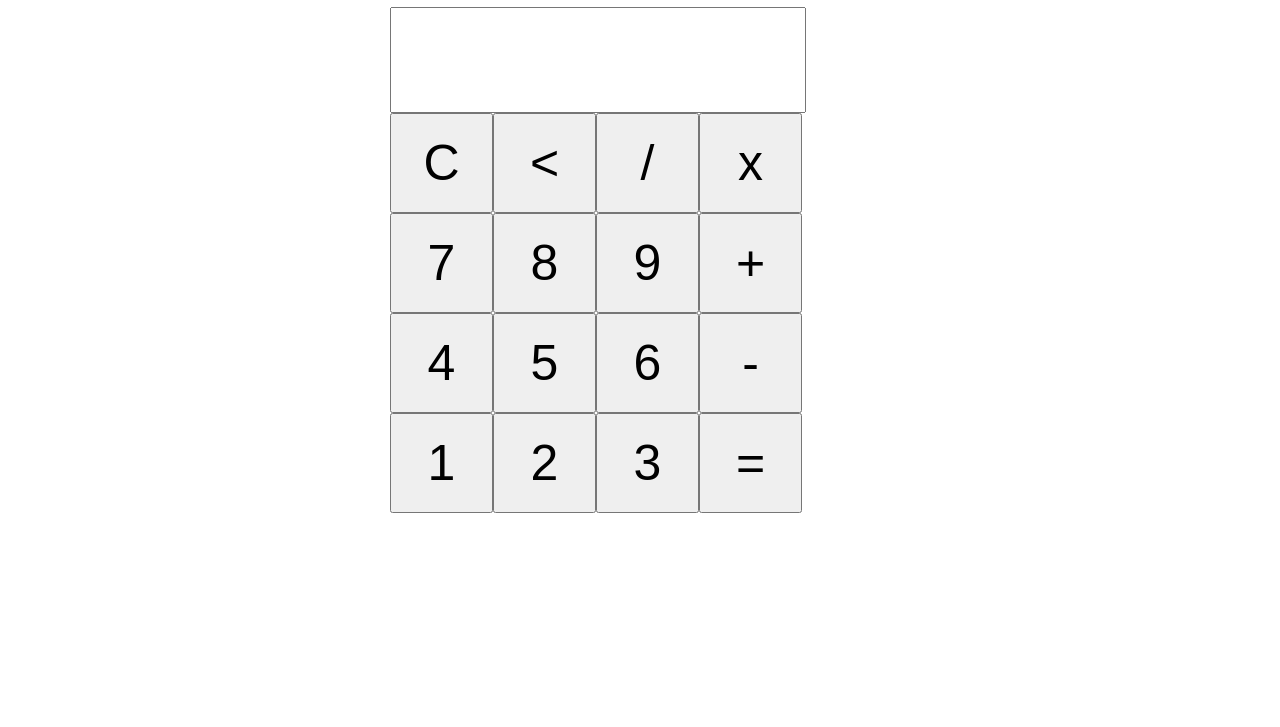
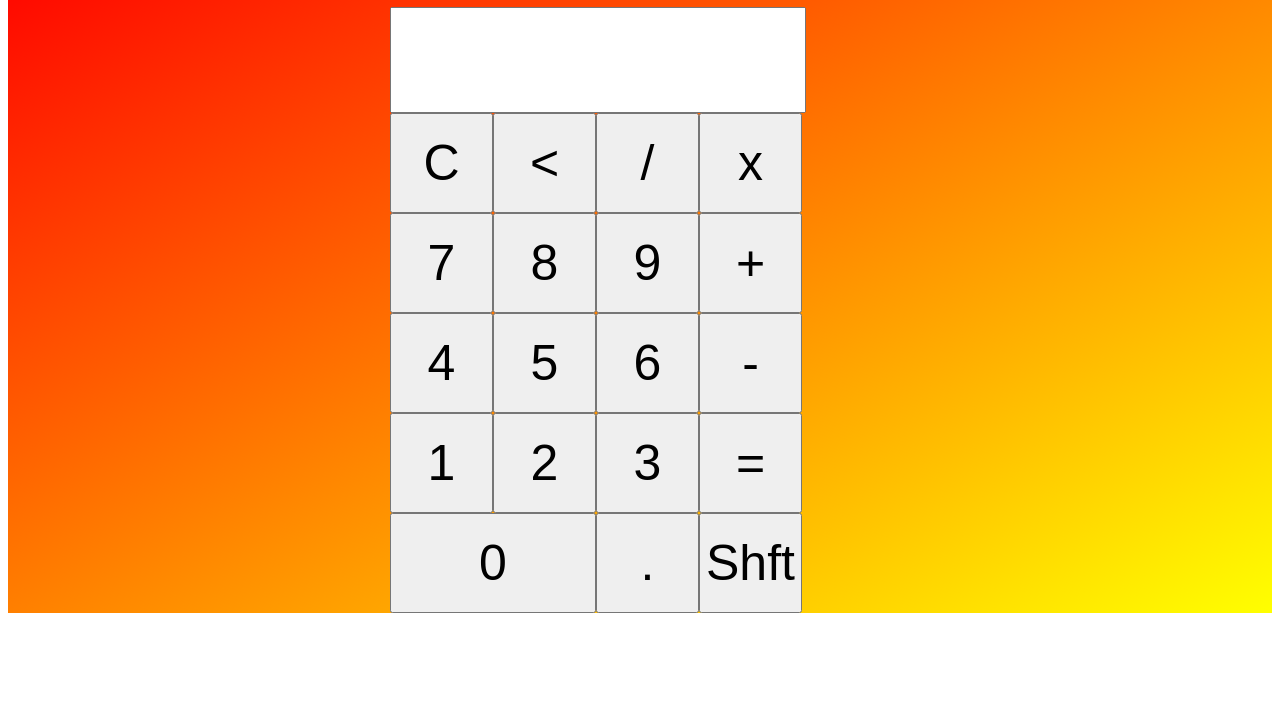
Before and after one commit to MayankSur/JavaScript-Calculator, a plain HTML site: page index.html in a window 1280 px wide. Shown: the part 73-800 px from the top of the page. Drawn offline with Linux system fonts and the light colour scheme.

Commit message:
Updated the file, with a background and changed all values of the buttons to input to be able to use the shift function

```diff
--- a/index.html
+++ b/index.html
@@ -3,7 +3,23 @@
 <html>
 <!--JavaScript Region-->
   <script>
+  var x = false;
   function insertValue(num){
+    if (num == "SQ"){
+      var x = document.getElementById("textbox").value;
+      console.log(x);
+      x = x*x;
+      document.getElementById("textbox").value = x;
+      return;
+
+    }
+    if (num == "SR"){
+      var x = document.getElementById("textbox").value;
+      console.log(x);
+      x = sqrt(x);
+      document.getElementById("textbox").value = x;
+      return;
+    }
   console.log(num);
   document.getElementById("textbox").value += num;
 }
@@ -24,9 +40,36 @@
     document.getElementById("textbox").value = x;
 
   }
+  function Shift(){
+    x = !x;
+    console.log(x);
+    //Orginal Values
+    if (x == false){
+      var tmp = document.getElementById('/').value;
+      var tmp2 = document.getElementById('*').value;
+      console.log(tmp);
+      console.log(tmp2);
+      document.getElementById('/').value = "/";
+      document.getElementById('*').value = "*";
+    }
+  //Updated Values
+    if (x == true){
+      var tmp = document.getElementById('/').value;
+      var tmp2 = document.getElementById('*').value;
+      console.log(tmp);
+      console.log(tmp2);
+      document.getElementById('/').value = "SQ";
+      document.getElementById('*').value = "SR";
+    }
+  }
+
   </script>
 
 <style>
+
+.page{
+  background-image: linear-gradient(to bottom right, red, yellow);
+}
 
 .center{
   display: block;
@@ -52,7 +95,9 @@
 </style>
 
 <!--Main Body of the HTML-->
+<!--Main Body of the HTML-->
 <body>
+<div class="page">
 <h1 class="center"> My First Calculator Program </h1>
 
 <!-- Form that creates the calculator-->
@@ -61,28 +106,34 @@
   <input class="output" id="textbox" name="calculation" ><br>
 </form>
 <table>
-  <button class="button" type="button" name="C" onclick="Clear();"> C </button>
-  <button class="button" type="button" name="<" onclick="BackSpace();"> < </button>
-  <button class="button" type="button" name="/" onClick="insertValue('/');" > / </button>
-  <button class="button" type="button" name="*" onClick="insertValue('*');" > x </button>
+  <input type="button" class="button" ype="button" name="C" value="C" onclick="Clear();"></input>
+  <input class="button" type="button" name="<" value="<" onclick="BackSpace();"></input>
+  <input class="button" type="button" id="/" name="/" value="/" onClick="insertValue(document.getElementById('/').value);"></input>
+  <input class="button" type="button" id="*" name="*" value="x" onClick="insertValue(document.getElementById('*').value););"></input>
   <br>
-  <button class="button" type="button" name="7" onClick="insertValue(7);"> 7 </button>
-  <button class="button" type="button" name="8" onClick="insertValue(8);" > 8 </button>
-  <button class="button" type="button" name="9" onClick="insertValue(9);"> 9 </button>
-  <button class="button" type="button" name="+" onClick="insertValue('+');"> + </button>
+  <input class="button" type="button" name="7" value="7" onClick="insertValue(7);"></input>
+  <input class="button" type="button" name="8" value="8" onClick="insertValue(8);"></input>
+  <input class="button" type="button" name="9" value="9" onClick="insertValue(9);"></input>
+  <input class="button" type="button" name="+" value="+" onClick="insertValue('+');"></input>
   <br>
-  <button class="button" type="button" name="4" onClick="insertValue(4);"> 4 </button>
-  <button class="button" type="button" name="5" onClick="insertValue(5);"> 5 </button>
-  <button class="button" type="button" name="6" onClick="insertValue(6);"> 6 </button>
-  <button class="button" type="button" name="-" onClick="insertValue('-');"> - </button>
+  <input class="button" type="button" name="4" value="4" onClick="insertValue(4);"></input>
+  <input class="button" type="button" name="5" value="5" onClick="insertValue(5);"></input>
+  <input class="button" type="button" name="6" value="6" onClick="insertValue(6);"></input>
+  <input class="button" type="button" name="-" value="-" onClick="insertValue('-');"></input>
   <br>
-  <button class="button" type="button" name="1" onClick="insertValue(1);"> 1 </button>
-  <button class="button" type="button" name="2" onClick="insertValue(2);"> 2 </button>
-  <button class="button" type="button" name="3" onClick="insertValue(3);"> 3 </button>
-  <button class="button" type="button" name="=" onclick="Evaluate();"> = </button>
+  <input class="button" type="button" name="1" value="1" onClick="insertValue(1);"></input>
+  <input class="button" type="button" name="2" value="2" onClick="insertValue(2);"></input>
+  <input class="button" type="button" name="3" value="3" onClick="insertValue(3);"></input>
+  <input class="button" type="button" name="=" value="=" onclick="Evaluate();"> </input>
   <br>
+  <input class="button" style="width:206px;"type="button" name="0" value="0" onClick="insertValue(0);"></input>
+  <input class="button" type="button" name="." value="." onClick="insertValue(.);"></input>
+  <input class="button" type="button" name="Shft" value="Shft" onClick="Shift();"></input>
+  <br>
+
 </table>
 
+</div>
 </div>
 </body>
 
```
